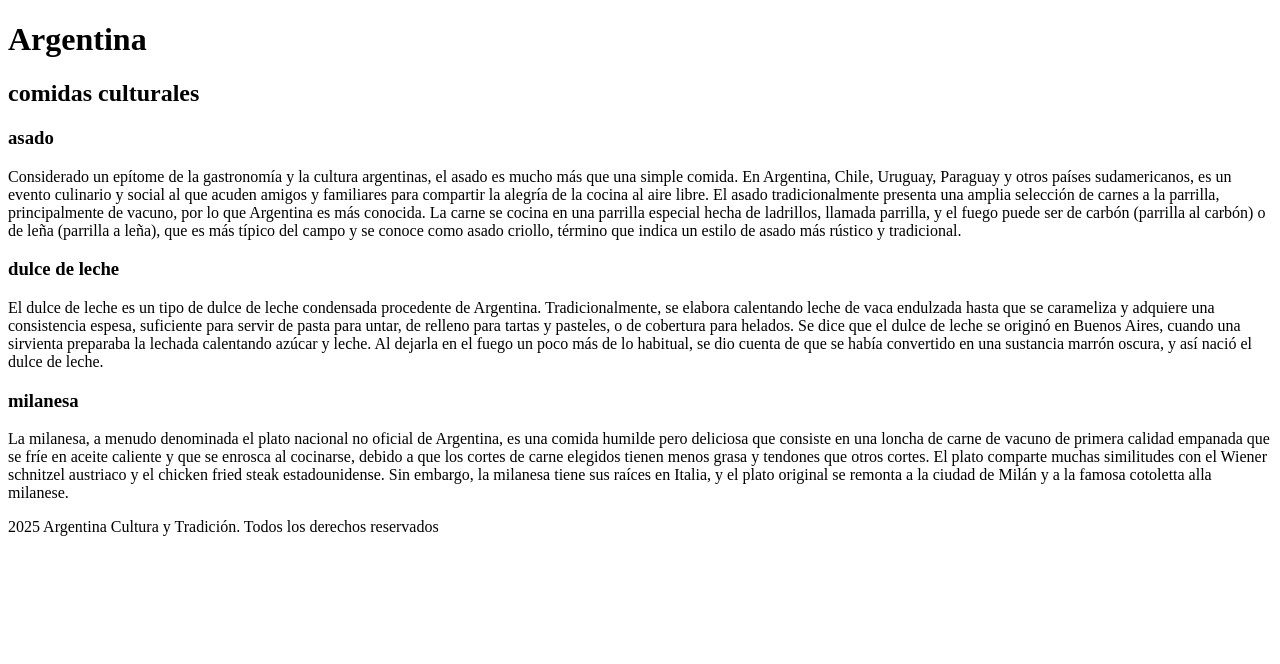
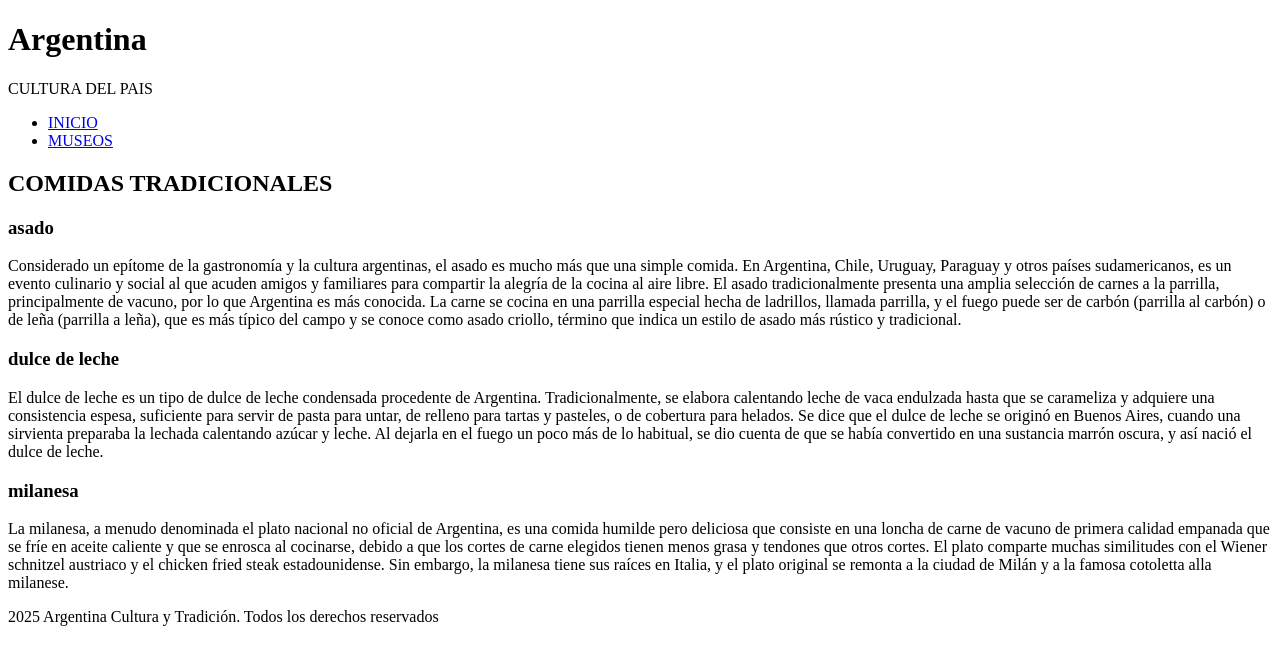
Before and after one commit to joaquin-iz-n/TP01PV2025Joaquin_Nicol-s_Ibanez_Chicchi, a plain HTML site: page index.html in a window 1280 px wide. Drawn offline with Linux system fonts and the light colour scheme.

Commit message:
correciones y enlaces a las otras paginas

```diff
--- a/index.html
+++ b/index.html
@@ -9,15 +9,19 @@
 <body>
     <header>
         <h1> Argentina </h1>
-        <h2> comidas culturales </h2>
-    </header>
+        <p> CULTURA DEL PAIS</p>
     <nav>
-
+        <ul>
+            <li> <a href="index.html">INICIO</a></li>
+            <li> <a href="museos.html">MUSEOS</a></li>
+        </ul>
 <!--la navegacion-->
 
     </nav>
+</header>
     <main>
         <article>
+            <h2>COMIDAS TRADICIONALES</h2>
         <section>
             <h3>asado</h3>
             <p>
```
Also changed, not shown: museos.html (added, +23 -0 lines).
